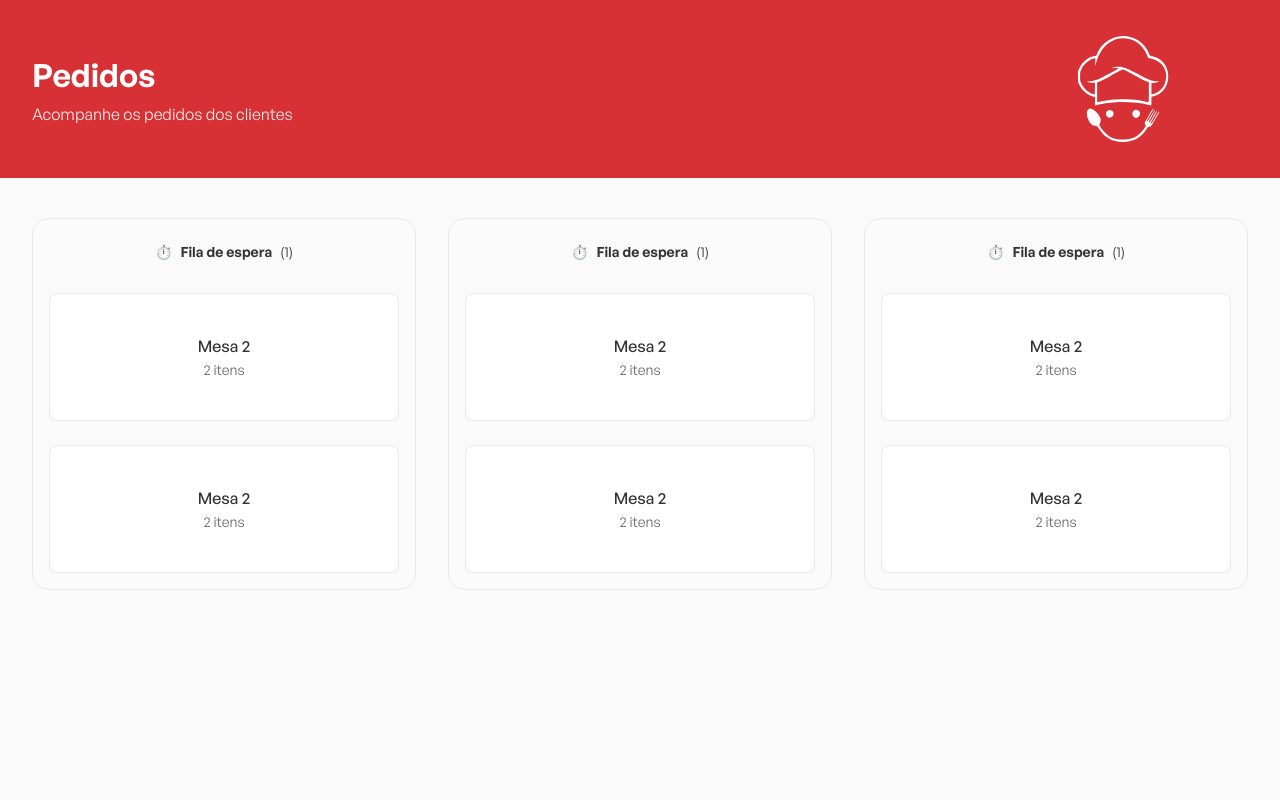
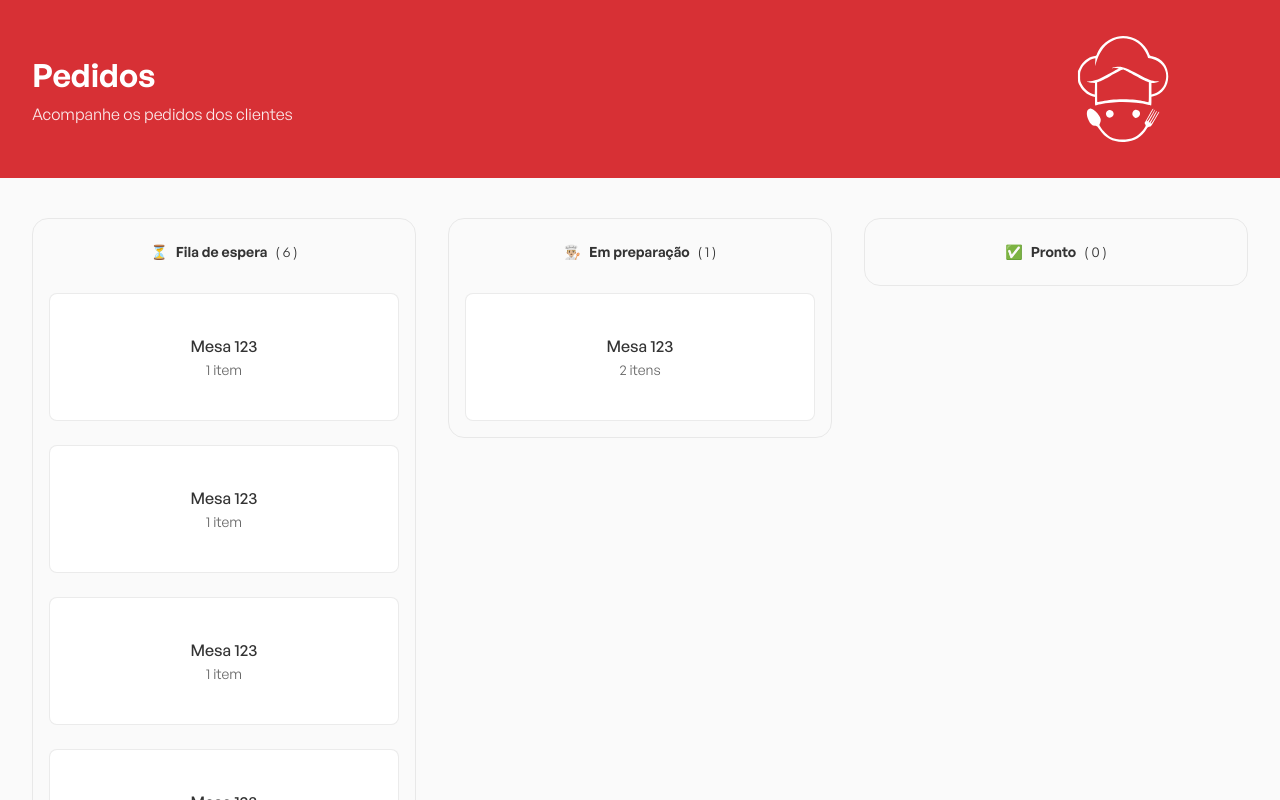
Before and after one commit to cassyel/Food-APP-Dashboard, a React (Vite) app: page / in a window 1280 px wide. Shown: the top 800 px of the page. Built offline with nearby package versions, Linux system fonts and the light colour scheme.

Commit message:
Create Status Columns And Initial Order Card

```diff
--- a/src/components/Board/index.tsx
+++ b/src/components/Board/index.tsx
@@ -1,62 +1,125 @@
-import { Container, Board, OrdersContainer } from './styles';
+import { Container } from './styles';
+import { Orders } from '../Orders';
+import { Order } from '../../types/Order';
+
+const orders: Order[] = [
+  {
+    _id: '6666666',
+    table: '123',
+    status: 'WAITING',
+    products: [{
+      product: {
+        name: 'Pizza quatro quijos',
+        price: 10,
+        imagePath: 'teste.png'
+      },
+      quantity: 3,
+      _id: '777777',
+    }],
+  },
+  {
+    _id: '6666666',
+    table: '123',
+    status: 'WAITING',
+    products: [{
+      product: {
+        name: 'Pizza quatro quijos',
+        price: 10,
+        imagePath: 'teste.png'
+      },
+      quantity: 3,
+      _id: '777777',
+    }],
+  }, {
+    _id: '6666666',
+    table: '123',
+    status: 'WAITING',
+    products: [{
+      product: {
+        name: 'Pizza quatro quijos',
+        price: 10,
+        imagePath: 'teste.png'
+      },
+      quantity: 3,
+      _id: '777777',
+    }],
+  },
+  {
+    _id: '6666666',
+    table: '123',
+    status: 'WAITING',
+    products: [{
+      product: {
+        name: 'Pizza quatro quijos',
+        price: 10,
+        imagePath: 'teste.png'
+      },
+      quantity: 3,
+      _id: '777777',
+    }],
+  },
+  {
+    _id: '6666666',
+    table: '123',
+    status: 'WAITING',
+    products: [{
+      product: {
+        name: 'Pizza quatro quijos',
+        price: 10,
+        imagePath: 'teste.png'
+      },
+      quantity: 3,
+      _id: '777777',
+    }],
+  },
+  {
+    _id: '6666666',
+    table: '123',
+    status: 'WAITING',
+    products: [{
+      product: {
+        name: 'Pizza quatro quijos',
+        price: 10,
+        imagePath: 'teste.png'
+      },
+      quantity: 3,
+      _id: '777777',
+    }],
+  }
+];
+
+const orders2: Order[] = [
+  {
+    _id: '6666666',
+    table: '123',
+    status: 'IN_PROGRESS',
+    products: [{
+      product: {
+        name: 'Pizza quatro quijos',
+        price: 10,
+        imagePath: 'teste.png'
+      },
+      quantity: 3,
+      _id: '777777',
+    },
+    {
+      product: {
+        name: 'Pizza quatro quijos',
+        price: 10,
+        imagePath: 'teste.png'
+      },
+      quantity: 3,
+      _id: '777777',
+    }],
+  }
+];
 
 export function OrdersBoard() {
   return (
     <Container>
-      <Board>
-        <header>
-          <span>⏱️</span>
-          <strong>Fila de espera</strong>
-          <span>(1)</span>
-        </header>
-
-        <OrdersContainer>
-          <button type='button'>
-            <strong>Mesa 2</strong>
-            <span>2 itens</span>
-          </button>
-          <button type='button'>
-            <strong>Mesa 2</strong>
-            <span>2 itens</span>
-          </button>
-        </OrdersContainer>
-      </Board>
-      <Board>
-        <header>
-          <span>⏱️</span>
-          <strong>Fila de espera</strong>
-          <span>(1)</span>
-        </header>
-
-        <OrdersContainer>
-          <button type='button'>
-            <strong>Mesa 2</strong>
-            <span>2 itens</span>
-          </button>
-          <button type='button'>
-            <strong>Mesa 2</strong>
-            <span>2 itens</span>
-          </button>
-        </OrdersContainer>
-      </Board>
-      <Board>
-        <header>
-          <span>⏱️</span>
-          <strong>Fila de espera</strong>
-          <span>(1)</span>
-        </header>
-
-        <OrdersContainer>
-          <button type='button'>
-            <strong>Mesa 2</strong>
-            <span>2 itens</span>
-          </button>
-          <button type='button'>
-            <strong>Mesa 2</strong>
-            <span>2 itens</span>
-          </button>
-        </OrdersContainer>
-      </Board>
+      <Orders icon='⏳' title='Fila de espera' orders={orders} />
+      <Orders icon='👨🏼‍🍳' title='Em preparação' orders={orders2}/>
+      <Orders icon='✅' title='Pronto' orders={[]}/>
     </Container>
   );
 }
--- a/src/components/Board/styles.ts
+++ b/src/components/Board/styles.ts
@@ -8,57 +8,3 @@ export const Container = styled.div`
   gap: 32px;
   flex-wrap: wrap;
 `;
-
-export const Board = styled.div`
-  padding: 16px;
-  border: 1px solid rgba(204, 204, 204, 0.4);
-  border-radius: 16px;
-  display: flex;
-  flex-direction: column;
-  align-items: center;
-  flex: 1;
-  min-width: 250px;
-
-  header {
-    padding: 8px;
-    font-size: 14px;
-    display: flex;
-    align-items: center;
-    gap: 8px;
-  }
-`;
-
-
-export const OrdersContainer = styled.div`
-  display: flex;
-  flex-direction: column;
-  width: 100%;
-  margin-top: 24px;
-
-
-  button {
-    background: #fff;
-    border: 1px solid rgba(204, 204, 204, 0.4);
-    height: 128px;
-    border-radius: 8px;
-    width: 100%;
-    display: flex;
-    flex-direction: column;
-    align-items: center;
-    justify-content: center;
-    gap: 4px;
-
-    strong {
-      font-weight: 500;
-    }
-
-    span {
-      font-size: 14px;
-      color: #666;
-    }
-
-    & + button {
-      margin-top: 24px;
-    }
-  }
-`;
--- /dev/null
+++ b/src/components/Orders/index.tsx
@@ -0,0 +1,35 @@
+import { Order } from '../../types/Order';
+import { Board, OrdersContainer } from './styles';
+
+interface IOrdersProps {
+  title: string;
+  icon: string;
+  orders: Array<Order>
+}
+
+export function Orders({ title, icon, orders }: IOrdersProps) {
+  return (
+    <Board>
+      <header>
+        <span>{icon}</span>
+        <strong>{title}</strong>
+        <span>( {orders.length} )</span>
+      </header>
+      { Boolean(orders.length) && (
+        <OrdersContainer>
+          {orders.map((order) => (
+            <button type='button' key={order._id}>
+              <strong>Mesa {order.table}</strong>
+              {
+                order.products.length > 1
+                  ? <span>{order.products.length} itens</span>
+                  : <span>{order.products.length} item</span>
+              }
+            </button>
+          ))}
+        </OrdersContainer>
+      )
+      }
+    </Board>
+  );
+}
--- /dev/null
+++ b/src/components/Orders/styles.ts
@@ -0,0 +1,56 @@
+import styled from 'styled-components';
+
+export const Board = styled.div`
+  padding: 16px;
+  border: 1px solid rgba(204, 204, 204, 0.4);
+  border-radius: 16px;
+  display: flex;
+  flex-direction: column;
+  align-items: center;
+  flex: 1;
+  min-width: 250px;
+  height: fit-content;
+
+  header {
+    padding: 8px;
+    font-size: 14px;
+    display: flex;
+    align-items: center;
+    gap: 8px;
+  }
+`;
+
+
+export const OrdersContainer = styled.div`
+  display: flex;
+  flex-direction: column;
+  width: 100%;
+  margin-top: 24px;
+
+
+  button {
+    background: #fff;
+    border: 1px solid rgba(204, 204, 204, 0.4);
+    height: 128px;
+    border-radius: 8px;
+    width: 100%;
+    display: flex;
+    flex-direction: column;
+    align-items: center;
+    justify-content: center;
+    gap: 4px;
+
+    strong {
+      font-weight: 500;
+    }
+
+    span {
+      font-size: 14px;
+      color: #666;
+    }
+
+    & + button {
+      margin-top: 24px;
+    }
+  }
+`;
--- /dev/null
+++ b/src/types/Order.ts
@@ -0,0 +1,14 @@
+export interface Order {
+  _id: string;
+  table: string;
+  status: string;
+  products: Array<{
+    _id: string;
+    quantity: number;
+    product: {
+      name: string;
+      imagePath: string;
+      price: number
+    };
+  }>
+}
```
